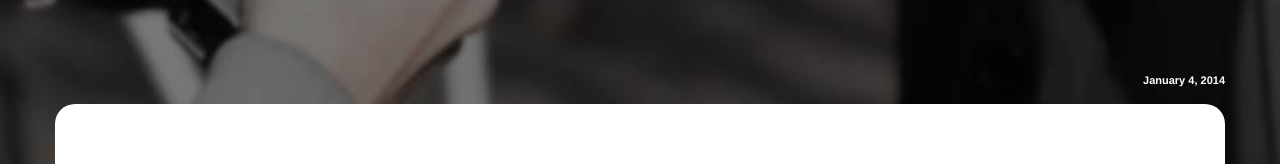
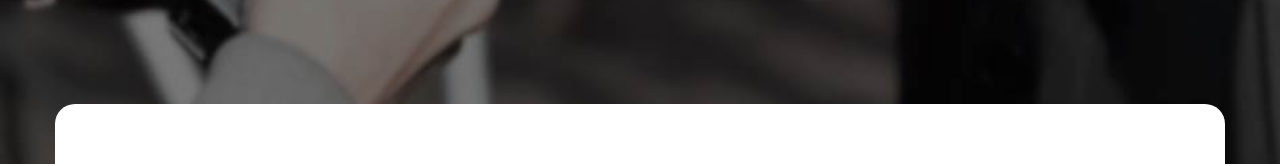
Before and after one commit to TalAter/chrome-is-listening, a plain HTML site: page index.html in a window 1280 px wide. Shown: the part 581-747 px from the top of the page. Drawn offline with nearby package versions, Linux system fonts and the light colour scheme.

Commit message:
Removed date from article

```diff
--- a/index.html
+++ b/index.html
@@ -46,7 +46,7 @@ body {background-color: #ffffff; background-repeat:repeat; background-position:l
             <p>By exploiting bugs in Google Chrome, malicious sites can activate your microphone, and listen in on anything said around your computer, even after you’ve left those sites.</p>
             <p>Even while not using your computer - conversations, meetings and phone calls next to your computer may be recorded and compromised.</p>
             <div class="meta_tags">
-                <span class="date">January 4, 2014</span>
+                <span class="date"></span>
             </div>
         </div>
     </header>
```
